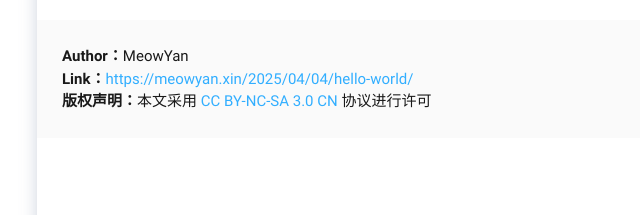
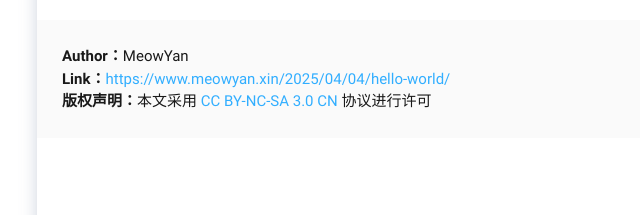
Before and after one commit to meow-yan/meow-yan.github.io, a plain HTML site: page 2025/04/04/hello-world/index.html in a window 1280 px wide. Shown: the part 1370-1585 px from the top of the page, 253-893 px from the left. Drawn offline with Linux system fonts and the light colour scheme.

Commit message:
Site updated: 2025-04-04 09:59:56

```diff
--- a/2025/04/04/hello-world/index.html
+++ b/2025/04/04/hello-world/index.html
@@ -294,7 +294,7 @@
 
     <div class="kira-post-copyright">
         <strong>Author：</strong>MeowYan<br>
-        <strong>Link：</strong><a href="https://meowyan.xin/2025/04/04/hello-world/" title="https:&#x2F;&#x2F;meowyan.xin&#x2F;2025&#x2F;04&#x2F;04&#x2F;hello-world&#x2F;" target="_blank" rel="noopener">https:&#x2F;&#x2F;meowyan.xin&#x2F;2025&#x2F;04&#x2F;04&#x2F;hello-world&#x2F;</a><br>
+        <strong>Link：</strong><a href="https://www.meowyan.xin/2025/04/04/hello-world/" title="https:&#x2F;&#x2F;www.meowyan.xin&#x2F;2025&#x2F;04&#x2F;04&#x2F;hello-world&#x2F;" target="_blank" rel="noopener">https:&#x2F;&#x2F;www.meowyan.xin&#x2F;2025&#x2F;04&#x2F;04&#x2F;hello-world&#x2F;</a><br>
 
             <strong>版权声明：</strong>本文采用 <a href="https://creativecommons.org/licenses/by-nc-sa/3.0/cn/deed.zh" target="_blank">CC BY-NC-SA 3.0 CN</a> 协议进行许可
 
```
Also changed, not shown: about.html (+1 -1 lines).
